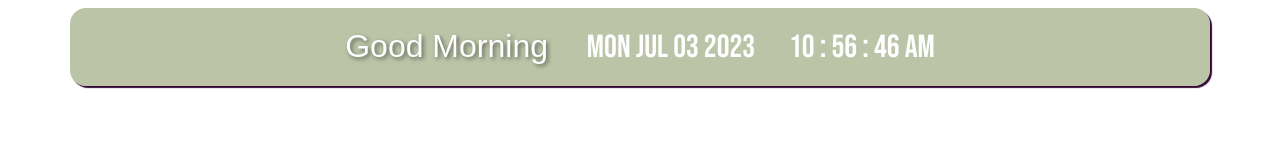
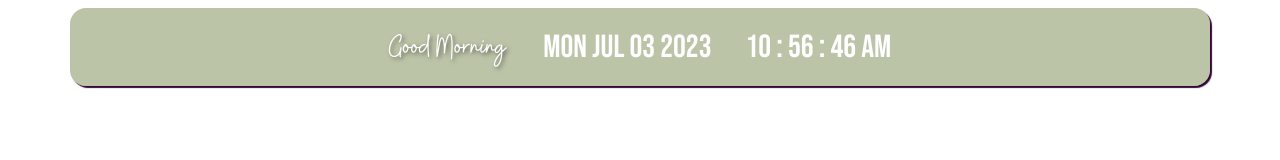
Before and after one commit to iamkinblar/notion_widgets, a plain HTML site: page greetingsclock.html in a window 1280 px wide. Drawn offline with Linux system fonts and the light colour scheme.

Commit message:
Update greetingsclock.html

```diff
--- a/greetingsclock.html
+++ b/greetingsclock.html
@@ -11,6 +11,11 @@
     <style>
 
         /*CSS RESETS*/
+
+@font-face {
+    font-family: 'BuffaloFont';
+    src: url("dailybibleverse/fonts/Buffalo.otf") format("opentype");
+}
 
 body{
     background-color: #fff;
@@ -45,7 +50,7 @@ h1 {
     border-radius: 16px;
     box-shadow: 0 4px 30px rgba(0, 0, 0, 0.1);
     backdrop-filter: blur(20px);
-    -webkit-backdrop-filter: blur(20px);
+    webkit-backdrop-filter: blur(20px);
     border: 1px solid rgba(123, 138, 83, 0.01);
     width: 85vw;
     color: #fff;
```
